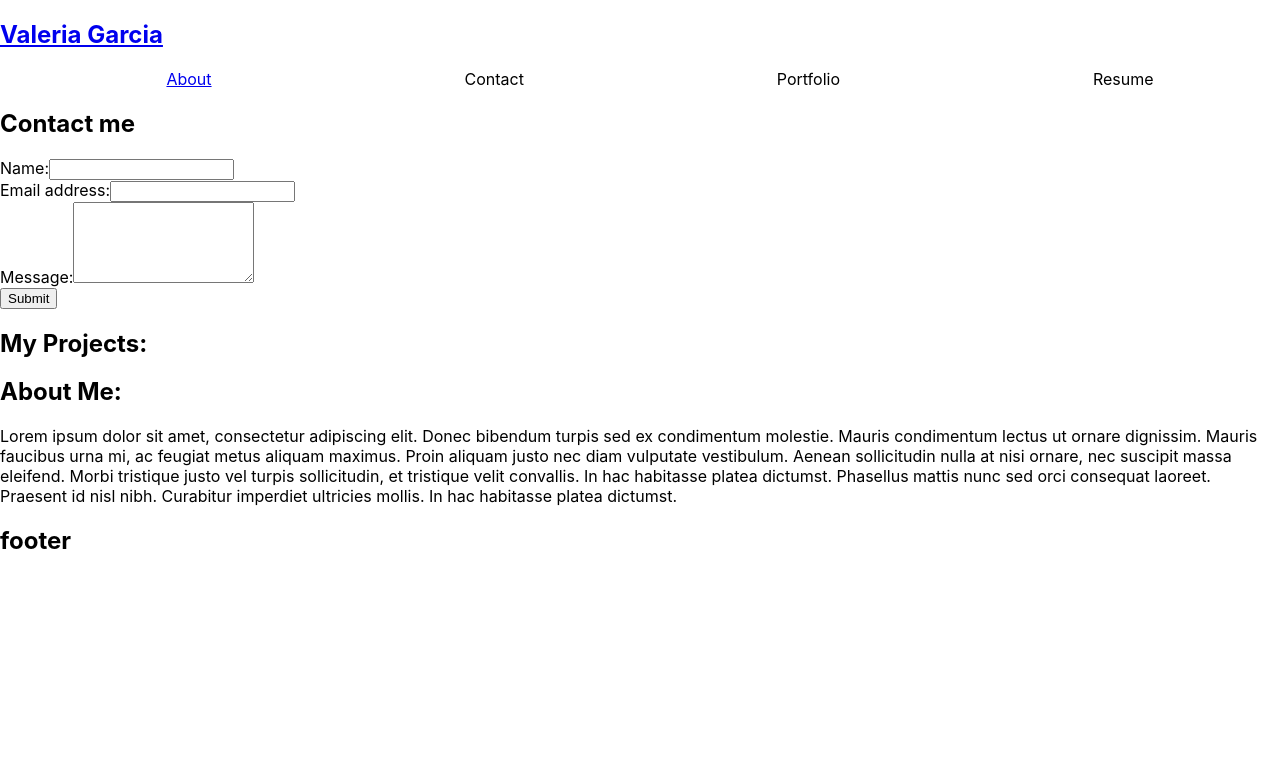
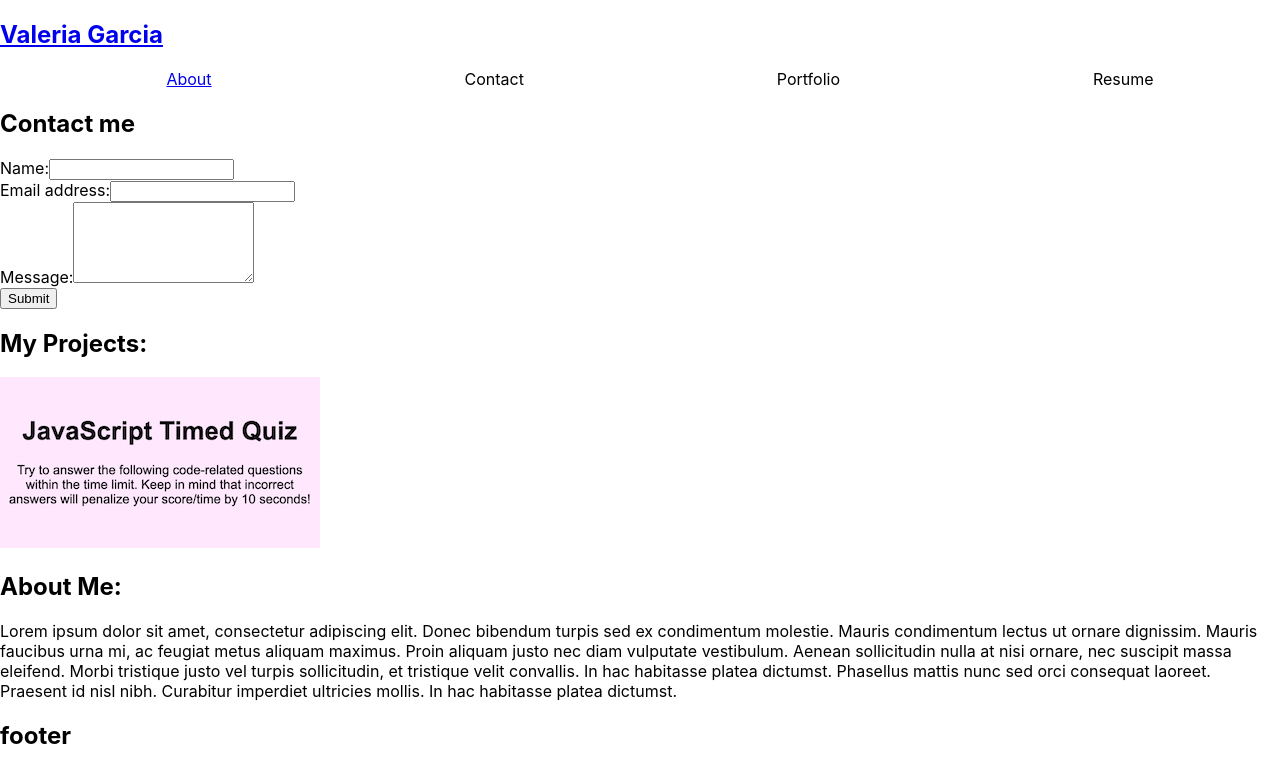
Before and after one commit to vhivestate/react-portfolio-2.0, a React (Create React App) app: page / in a window 1280 px wide. Shown: the top 782 px of the page. Built offline with nearby package versions, Linux system fonts and the light colour scheme.

Commit message:
added photo

```diff
--- a/src/components/Portfolio/index.js
+++ b/src/components/Portfolio/index.js
@@ -1,11 +1,12 @@
 import React from 'react';
+import photo from '../../assets/photo/codeQuiz.png'
 
-function Portfolio(props) {
-  const { currentCategory } = props;
+function Portfolio() {
 
   return (
     <section>
       <h1>My Projects:</h1>
+      <img src={photo}></img>
     </section>
   );
 }
```
